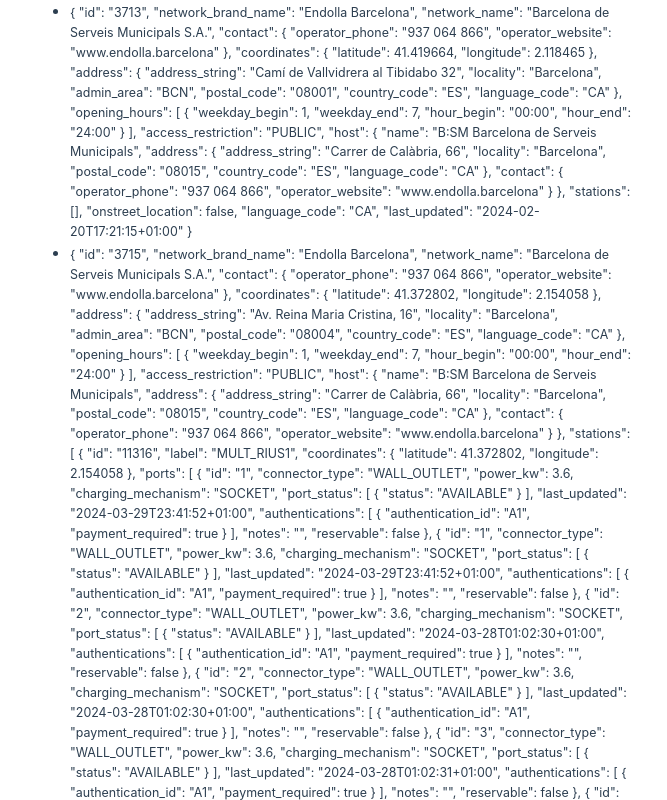
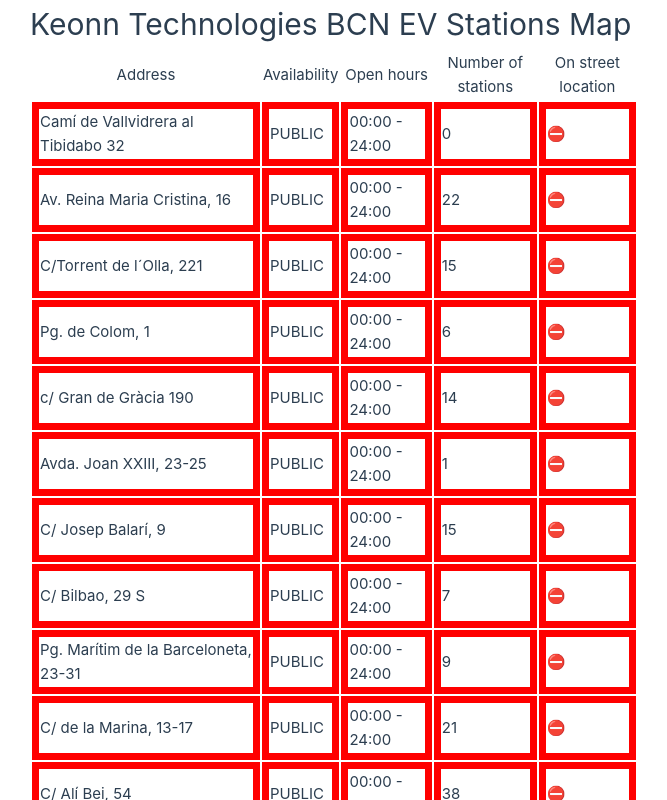
Before and after one commit to lorenzopasqualini/OpenBCN-EV-GMaps, a Vue app: page / in a window 1280 px wide. Shown: the top 800 px of the page, without its empty margins (2-669 px from the left). Built offline with nearby package versions, Linux system fonts and the light colour scheme.

Commit message:
table format with relevant columns

```diff
--- a/src/App.vue
+++ b/src/App.vue
@@ -1,10 +1,34 @@
 <template>
-  <div>
-    <ul>
-      <li v-for="item in items" :key="item.id">
-        <h5>{{ item }}</h5>
-      </li>
-    </ul>
+  <div class="container">
+    <h1>Keonn Technologies BCN EV Stations Map</h1>
+    <table class="table">
+      <thead>
+        <tr>
+          <th>Address</th>
+          <th>Availability</th>
+          <th>Open hours</th>
+          <th>Number of stations</th>
+          <th>On street location</th>
+        </tr>
+      </thead>
+      <tbody>
+        <tr v-for="item in items" :key="item.id">
+          <td>{{ item.address.address_string }}</td>
+          <td>{{ item.access_restriction }}</td>
+
+          <td>
+            <li v-for="hours in item.opening_hours" :key="hours.id">
+              {{ hours.hour_begin }} - {{ hours.hour_end }}
+            </li>
+          </td>
+
+          <td>{{ item.stations.length }}</td>
+
+          <td>{{ item.onstreet_location ? '&#9989;' : '&#9940;' }}</td>
+
+        </tr>
+      </tbody>
+    </table>
   </div>
 </template>
 
@@ -31,4 +55,10 @@
 </script>
 
 <style scoped>
+li{
+  list-style-type: none;
+}
+td{
+  border: 0.5em solid red
+}
 </style>
```
